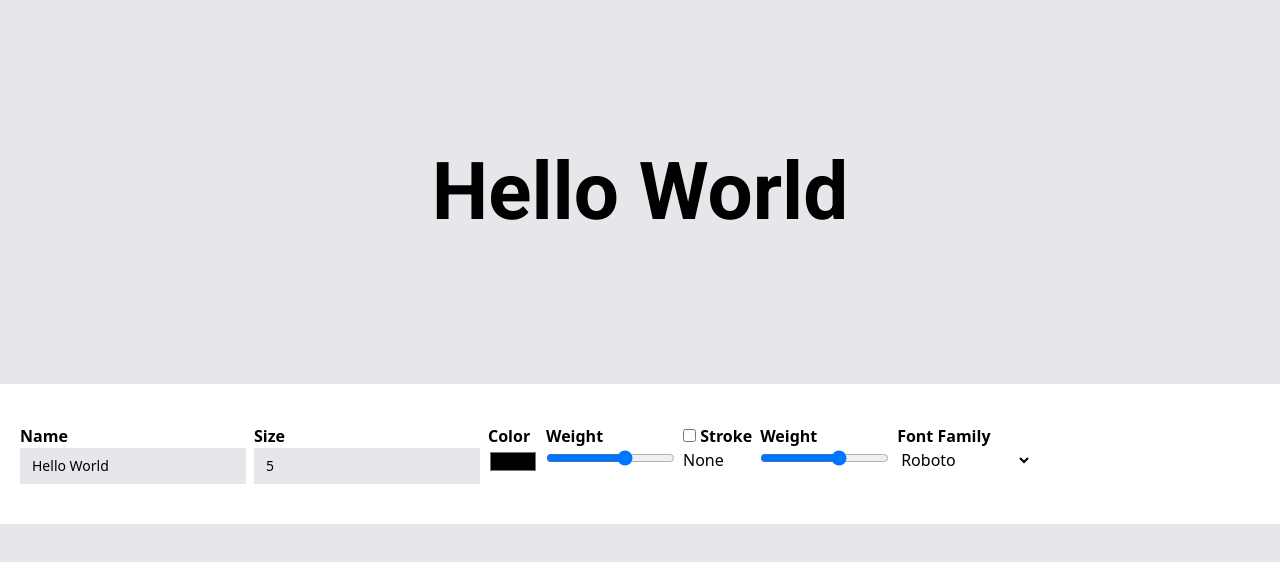
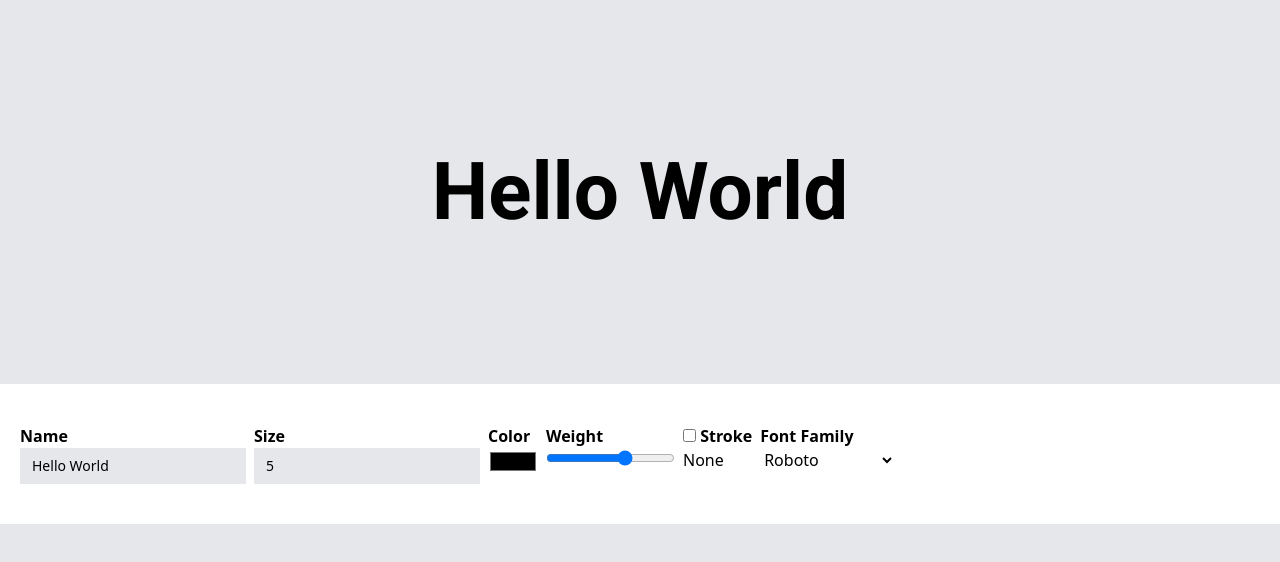
Before and after one commit to senicrem/text-styler, a Vue app: page / in a window 1280 px wide. Shown: the top 562 px of the page. Built offline with nearby package versions, Linux system fonts and the light colour scheme; a web font is replaced by a local one.

Commit message:
remove duplicate weight

```diff
--- a/src/pages/TextConfigurator.vue
+++ b/src/pages/TextConfigurator.vue
@@ -29,9 +29,6 @@
 						<input type="color" v-model="textSettings.stroke.color">
 						<input type="number" v-model="textSettings.stroke.width">
 					</div>
-				</div><div>
-					<span class="block font-bold">Weight</span>
-					<input type="range" v-model="textSettings.weight" min="200" max="1000">
 				</div>
 				<div>
 					<span class="block font-bold">Font Family</span>
```
